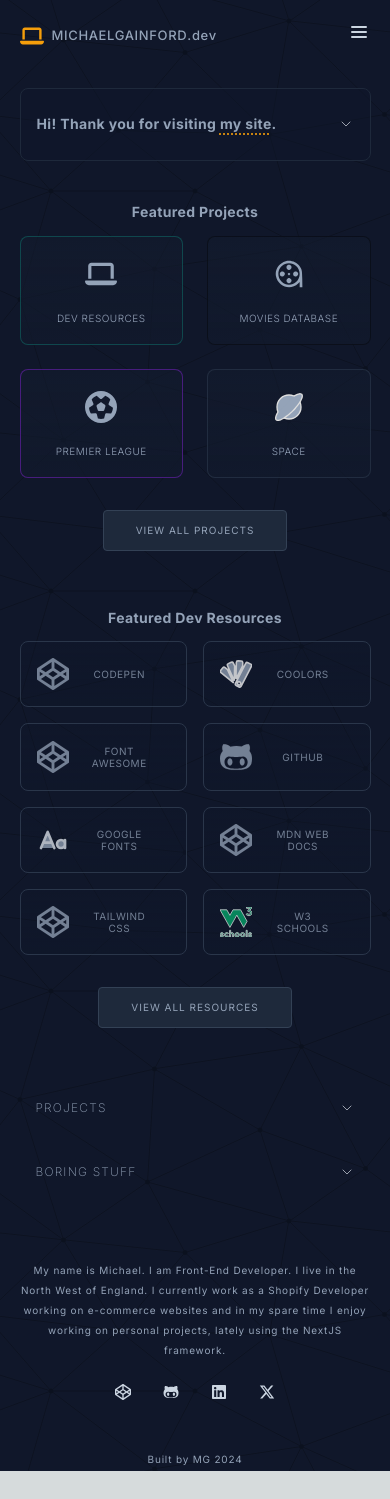
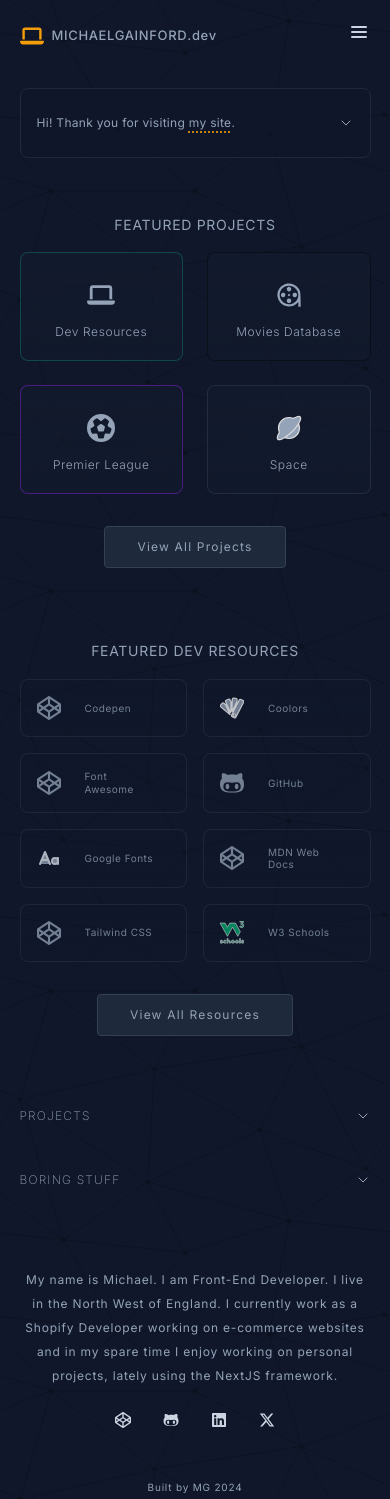
Before and after one commit to michaelgainford/michaelgainford.github.io, a Next.js app: page / in a window 390 px wide. Before the commit the page ends 1471 px from the top, so only its background shows below. Built offline with nearby package versions, Linux system fonts and the light colour scheme.

Commit message:
Home page tweaks

```diff
--- a/components/buttons/Button_Global.jsx
+++ b/components/buttons/Button_Global.jsx
@@ -4,7 +4,7 @@ export default function BUTTON_GLOBAL({ href, label, title, ariaLabel }) {
 	return (
 		<Link
 			aria-label={ariaLabel}
-			className={`px-8 py-3 mx-auto text-[10px] tracking-widest uppercase transition duration-300 border rounded main-btn bg-slate-800 border-slate-700 hover:bg-amber-500 hover:text-slate-900 sm:py-4 xl:text-sm`}
+			className={`px-8 py-3 mx-auto text-xs tracking-widest lg:uppercase transition duration-300 border rounded main-btn bg-slate-800 border-slate-700 sm:py-4 xl:text-sm hover:bg-amber-500 hover:text-slate-900`}
 			href={href}
 			title={title}
 		>
--- a/components/footer/Footer_About.jsx
+++ b/components/footer/Footer_About.jsx
@@ -8,7 +8,7 @@ export default function FOOTER_ABOUT() {
     <div className={`footer-about flex flex-col col-span-1 gap-2 lg:col-span-2`}>
 		<FooterSectionHeader text={`About`} />
 		<div className={`flex flex-col gap-4 mb-8 sm:gap-8 sm:flex-row md:gap-12 lg:pb-8 lg:gap-16`}>
-			<p className={`text-[10px] text-center leading-loose sm:pr-8 sm:text-left md:text-xs/relaxed lg:text-sm/loose`}>
+			<p className={`text-xs text-center leading-loose sm:pr-8 sm:text-left md:text-xs/relaxed lg:text-xs/loose`}>
 				{footerAboutText}
 			</p>
 			<div className={`max-lg:mt-2`}>
--- a/components/footer/Footer_Nav.jsx
+++ b/components/footer/Footer_Nav.jsx
@@ -7,7 +7,7 @@ const footerNavLinks1 = DataForNavigation.filter((link) => link.footerNav_1 ===
 const footerNavLinks2 = DataForNavigation.filter((link) => link.footerNav_2 === true);
 
 const linkClasses = `flex py-2`;
-const detailsStyles = `rounded-lg p-4 group !overflow-x-auto [&_svg]:open:-rotate-180 w-full transition-all duration-300 sm:hidden md:max-w-[800px] lg:px-4`;
+const detailsStyles = `rounded-lg py-4 group !overflow-x-auto [&_svg]:open:-rotate-180 w-full transition-all duration-300 sm:hidden md:max-w-[800px] lg:px-4`;
 const summaryStyles = `flex justify-between md:py-4 cursor-pointer`;
 const summaryHeaderSvgStyles = `rotate-0 transform text-slate-200 transition-all duration-300 size-4 stroke-1 cursor-pointer group-hover:text-amber-500/80 lg:mt-1 lg:size-6`;
 
@@ -34,7 +34,7 @@ export default function FOOTER_NAV() {
 							</svg>
 						</span>
 					</summary>
-					<ul className={`text-xs text-left md:text-sm`}>
+					<ul className={`text-xs text-left xl:text-sm`}>
 						{footerNavLinks1.map((item, index) => (
 						<li key={index}>
 							<Link className={`${linkClasses}`} href={item.href}>
@@ -46,7 +46,7 @@ export default function FOOTER_NAV() {
 				</details>
 				<div className={`footer-nav-group border-slate-700 rounded max-sm:hidden lg:pr-8`}>
 					<FooterNavListHeader text={`Projects`} />
-					<ul className={`pt-4 text-xs text-left md:text-sm`}>
+					<ul className={`pt-4 text-xs text-left xl:text-sm`}>
 						{footerNavLinks1.map((item, index) => (
 						<li key={index}>
 							<Link className={`${linkClasses} hover:ml-4 duration-500`} href={item.href}>
@@ -74,7 +74,7 @@ export default function FOOTER_NAV() {
 							</svg>
 						</span>
 					</summary>
-					<ul className={`text-xs text-left md:text-sm`}>
+					<ul className={`text-xs text-left xl:text-sm`}>
 						{footerNavLinks2.map((item, index) => (
 						<li key={index}>
 							<Link className={`${linkClasses}`} href={item.href}>
@@ -86,7 +86,7 @@ export default function FOOTER_NAV() {
 				</details>
 				<div className={`footer-nav-group rounded border-slate-700 max-sm:hidden lg:pr-8`}>
 					<FooterNavListHeader text={`Boring Stuff`} />
-					<ul className={`pt-4 text-xs text-left md:text-sm`}>
+					<ul className={`pt-4 text-xs text-left xl:text-sm`}>
 						{footerNavLinks2.map((item, index) => (
 						<li key={index}>
 							<Link className={`${linkClasses} hover:ml-4 duration-500`} href={item.href}>
--- a/components/footer/Footer_Section_Header.jsx
+++ b/components/footer/Footer_Section_Header.jsx
@@ -1,6 +1,6 @@
 export default function FOOTER_SECTION_HEADER ({ text }) {
 	return (
-		<h3 className={`mb-2 text-base tracking-wider text-left font-bold underline-offset-8 max-sm:hidden max-sm:underline lg:text-lg lg:mb-16`}>
+		<h3 className={`mb-2 text-base tracking-wider text-left font-normal underline-offset-8 max-sm:hidden max-sm:underline lg:text-lg lg:mb-16`}>
 			{text}
 		</h3>
 	)
--- a/components/page_home/Home_Intro.jsx
+++ b/components/page_home/Home_Intro.jsx
@@ -17,13 +17,13 @@ const summaryHeaderSvgStyles = `rotate-0 transform text-slate-200 transition-all
 
 export default function HOME_INTRO() {
 	return (
-		<div className={`w-full pb-8 intro lg:pb-8 xl:pb-12 2xl:pb-16`}>
+		<div className={`w-full pb-8 intro mb-4 lg:pb-8 xl:pb-12 2xl:pb-16`}>
 			<div className={`grid grid-cols-8`}>
 				<div className={`flex flex-col justify-center col-span-8 md:col-span-6 text-base text-left rounded-lg border-slate-800 lg:col-span-4 intro-left`}>
 				<details className={detailsStyles}>
 					<summary className={summaryStyles}>
 					<h1
-						className={`text-[14px] text-balance py-2 font-light leading-relaxed tracking-wide text-left decoration-8 pr-8 md:text-base lg:border-l-4 max-lg:font-bold lg:border-transparent lg:font-medium lg:text-2xl`} title={`My Web Development Website`}>
+						className={`text-xs text-balance py-2 font-normal leading-relaxed tracking-wide text-left decoration-8 pr-8 md:text-base lg:border-l-4 lg:border-transparent lg:font-medium lg:text-lg 2xl:text-xl`} title={`My Web Development Website`}>
 						{/* {timeBasedGreeting()} */}Hi! Thank you for visiting <span className={`underline underline-offset-4 decoration-amber-500/80 decoration-2 decoration-dotted`}>my site</span>.
 					</h1>
 					<span className={summaryHeaderSvgContainer}>
@@ -41,7 +41,7 @@ export default function HOME_INTRO() {
 					</svg>
 					</span>
 					</summary>
-					<p className={`pt-4 text-xs font-light text-left !leading-loose tracking-wider text-slate-400 text-balance mb-4 sm:py-2 md:text-sm lg:border-l-4 lg:border-transparent`}>
+					<p className={`pt-4 text-xs font-light text-left !leading-loose tracking-wider text-slate-400 text-balance mb-4 sm:py-2 lg:text-sm lg:border-l-4 lg:border-transparent`}>
 						Welcome to my web development website. This is my place to share my projects, favourite resources and anything else web development related. What makes more sense than building a website about web development? I hope you find something useful here.
 					</p>
 				</details>
--- a/components/page_home/Home_Projects.jsx
+++ b/components/page_home/Home_Projects.jsx
@@ -18,9 +18,9 @@ export default function HOME_PROJECTS() {
 					<span className={`flex w-[27%] md:w-[23%] xl:w-[20%] justify-center items-end ${project.groupHover} h-1/2`} >
 						<project.icon
 							fill={`${project.fill}`}
-							classes={`size-8 lg:size-12 2xl:size-16 fill-slate-400 flex justify-center`}/>
+							classes={`size-7 lg:size-12 2xl:size-16 fill-slate-400 flex justify-center`}/>
 					</span>
-					<span className={`text-[10px] tracking-wider max-lg:text-slate-400 text-center h-1/2 pt-1 flex items-center group-hover:text-white uppercase lg:text-xs 2xl:text-base`}>
+					<span className={`text-xs tracking-wider max-lg:text-slate-400 text-center h-1/2 -mt-1 sm:pt-1 flex items-center group-hover:text-white 2xl:text-base`}>
 						{project.name}
 					</span>
 				</Link>
--- a/components/page_home/Home_Resources.jsx
+++ b/components/page_home/Home_Resources.jsx
@@ -8,17 +8,17 @@ const featuredResourcesSortedByName = featuredResources.sort((a, b) => a.name.lo
 
 export default function HOME_RESOURCES () {
 	return (
-	<div className={`w-full resources-list`}>
+	<div className={`w-full resources-list mt-4`}>
 		<H2SectionHeader text={`Featured Dev Resources`} />
 		<div className={`grid justify-center grid-cols-2 gap-4 rounded-lg xl:gap-8 2xl:gap-12`}>
 		{featuredResourcesSortedByName.map((resource, index) => (
-			<Link href={resource.url} key={index} className={`flex items-center w-full p-4 text-lg transition border rounded-lg opacity-75 lg:gap-4 lg:p-6 xl:gap-8 resource border-slate-700 bg-gradient-to-b from-slate-900/40 to-slate-900/60 to-90% hover:opacity-100 hover:bg-slate-800 xl:px-8 group 2xl:py-8`}>
+			<Link href={resource.url} key={index} className={`flex items-center w-full p-4 text-lg transition border rounded-lg opacity-75 gap-2 lg:gap-4 lg:p-6 xl:gap-8 resource border-slate-700/50 bg-gradient-to-b from-slate-900/40 to-slate-900/60 to-90% hover:opacity-100 hover:bg-slate-800 xl:px-8 group 2xl:py-8`}>
 			<div className={`flex justify-center !text-white fill-white stroke-white`}>
 				<span className={`text-white fill-white`}>
-				<resource.icon classes={`w-8 h-auto fill-slate-400`}/>
+				<resource.icon classes={`size-6 xs:size-7 lg:size-8 h-auto fill-slate-400`}/>
 				</span>
 			</div>
-			<span className={`px-4 text-[10px] leading-tight text-center tracking w-full tracking-wider uppercase group-hover:text-white md:text-xs lg:w-full lg:text-left`}>
+			<span className={`px-4 text-[10px] leading-tight text-left tracking w-full tracking-wider group-hover:text-white md:text-xs lg:w-full xl:text-sm`}>
 				{resource.name}
 			</span>
 			</Link>
--- a/components/typography/H2SectionHeader.jsx
+++ b/components/typography/H2SectionHeader.jsx
@@ -1,6 +1,6 @@
 export default function H2_SECTION_HEADER ({ text }) {
   return (
-    <h2 className={`py-2 mb-1 text-sm font-light text-slate-400 leading-relaxed tracking-wide text-center sm:text-left max-lg:font-bold  md:text-xl max-lg:mb-1 lg:font-medium lg:text-2xl lg:py-4 lg:mb-3 2xl:mb-6`}>
+    <h2 className={`py-2 mb-2 text-sm font-normal text-slate-400 leading-relaxed tracking-wider text-center max-sm:uppercase sm:text-left md:text-xl lg:text-lg lg:py-4 lg:mb-3 xl:text-xl 2xl:mb-6`}>
       {text}
     </h2>
   )
--- a/tailwind.config.js
+++ b/tailwind.config.js
@@ -26,6 +26,7 @@ module.exports = {
       },
       screens: {
         'xxs': '380px',
+        'xs': '450px',
         '3xl': '1500px',
       },
     },
```
